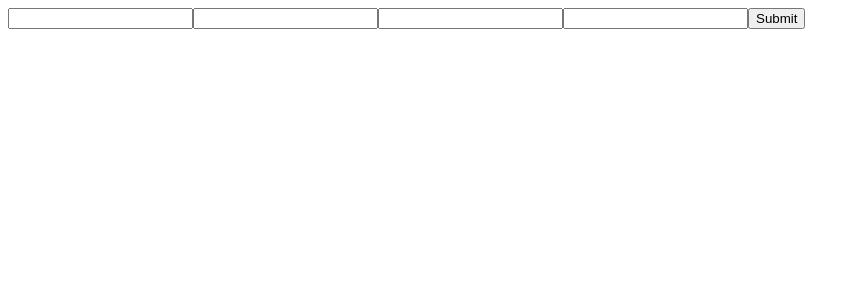
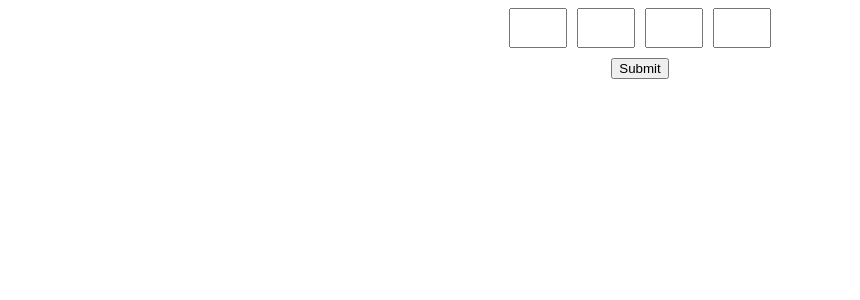
Before and after one commit to codymcnamara/react-practice, a React app: page / in a window 1280 px wide. Shown: the top 300 px of the page, without its empty margins (0-860 px from the left). Built offline with nearby package versions, Linux system fonts and the light colour scheme; the HTML template or start-up script is replaced by a standard one.

Commit message:
add form submission behavior and styling

```diff
--- a/src/Components/TwoFactorInput.jsx
+++ b/src/Components/TwoFactorInput.jsx
@@ -1,6 +1,7 @@
 import { useRef } from "react";
+import '../css/TwoFactorInput.css'
 
-
+// https://frontendeval.com/questions/code-input
 
 export default function TwoFactorInput () {
   const currentIndex = useRef(0);
@@ -31,15 +32,54 @@ export default function TwoFactorInput () {
     }
   }
 
+  function handleSubmit(event) {
+    event.preventDefault();
+    let finalString = '';
+    for (let i = 0; i < 4; i++){
+      finalString += inputs['input' + i].current.value;
+    }
+
+    if(finalString === '1234'){
+      alert('correct code! You\'re verified!')
+    }else {
+      alert('incorrect code');
+    }
+
+    console.log(finalString );
+  }
+
 
   return (
     <>
-      <form action="">
-        <input type="text" ref={inputs['input0']} onChange={(e)=>handleChange(e, inputs['input0'])} />
-        <input type="text" ref={inputs['input1']} onChange={(e)=>handleChange(e, inputs['input1'])} />
-        <input type="text" ref={inputs['input2']} onChange={(e)=>handleChange(e, inputs['input2'])} />
-        <input type="text" ref={inputs['input3']} onChange={(e)=>handleChange(e, inputs['input3'])} />
-        <button>Submit</button>
+      <form onSubmit={handleSubmit}>
+        <div className="inputWrap">
+          <input
+            type="number"
+            ref={inputs['input0']}
+            max="9"
+            min="0"
+            onChange={(e)=>handleChange(e, inputs['input0'])} />
+          <input
+            type="number"
+            ref={inputs['input1']}
+            max="9"
+            min="0"
+            onChange={(e)=>handleChange(e, inputs['input1'])} />
+          <input
+            type="number"
+            ref={inputs['input2']}
+            max="9"
+            min="0"
+            onChange={(e)=>handleChange(e, inputs['input2'])} />
+          <input
+            type="number"
+            ref={inputs['input3']}
+            max="9"
+            min="0"
+            onChange={(e)=>handleChange(e, inputs['input3'])} />
+        </div>
+
+        <button type="submit">Submit</button>
       </form>
     </>
   )
--- /dev/null
+++ b/src/css/TwoFactorInput.css
@@ -0,0 +1,18 @@
+.inputWrap{
+  display: flex;
+  margin-bottom: 10px;
+  gap: 10px;
+}
+
+input {
+  font-size: 30px;
+  width: 50px;
+  text-align: center;
+}
+
+form {
+  display: flex;
+  flex-direction: column;
+  align-items: center;
+  justify-content: center;
+}
```
